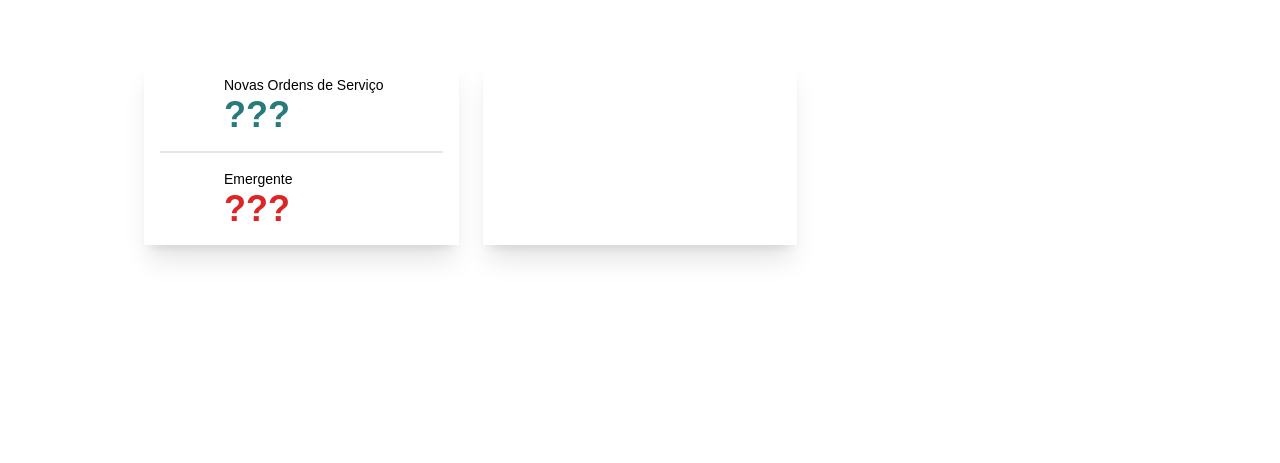
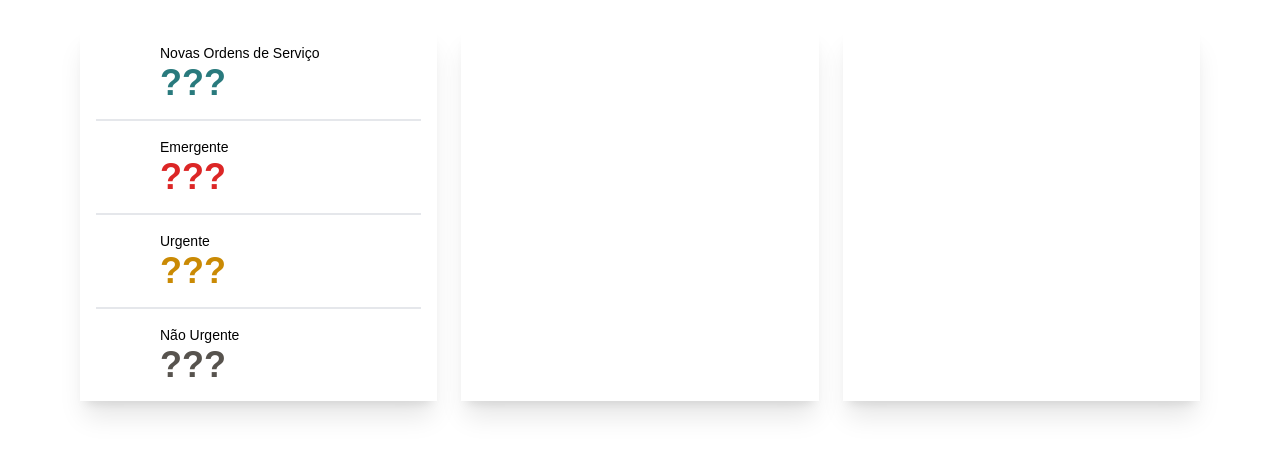
Before and after one commit to gabrielpistore/SiGOS-UFCAT, a Django app: page / in a window 1280 px wide. Shown: the part 337-800 px from the top of the page. Run offline with Django 5.2, Linux system fonts and the light colour scheme; style sheets or scripts are compiled from the project's sources; some libraries are stand-ins or nearby versions; some web fonts are replaced.

Commit message:
finish work order stats layout

```diff
--- a/core/templates/core/home.html
+++ b/core/templates/core/home.html
@@ -6,5 +6,6 @@
   <div class="grid grid-cols-3 gap-6">
     {% include "core/partials/workorder_stats.html" %}
     {% include "core/partials/workorder_charts.html" %}
+    {% include "core/partials/workorder_history.html" %}
   </div>
 {% endblock main %}
--- /dev/null
+++ b/core/templates/core/partials/workorder_history.html
@@ -0,0 +1 @@
+<div class="shadow-xl"></div>
--- a/core/templates/core/partials/workorder_stats.html
+++ b/core/templates/core/partials/workorder_stats.html
@@ -1,21 +1,39 @@
-<div class="shadow-xl">
+<div class="text-4xl shadow-xl">
   <ul class="px-4">
     <li class="flex gap-4 mt-4 border-b-2 text-primary">
-      <div class="w-12 text-6xl text-center">
+      <div class="w-12 my-auto text-center">
         <i class="fa-solid fa-plus"></i>
       </div>
       <div class="mb-4">
         <p class="text-sm font-medium text-black">Novas Ordens de Serviço</p>
-        <p class="text-4xl font-bold">???</p>
+        <p class="font-bold">???</p>
       </div>
     </li>
-    <li class="flex gap-4 mt-4 text-red-600">
-      <div class="w-12 text-6xl text-center">
+    <li class="flex gap-4 mt-4 text-red-600 border-b-2">
+      <div class="w-12 my-auto text-center">
         <i class="fa-solid fa-exclamation"></i>
       </div>
       <div class="mb-4">
         <p class="text-sm font-medium text-black">Emergente</p>
-        <p class="text-4xl font-bold">???</p>
+        <p class="font-bold">???</p>
+      </div>
+    </li>
+    <li class="flex gap-4 mt-4 text-yellow-600 border-b-2">
+      <div class="w-12 my-auto text-center">
+        <i class="fa-solid fa-triangle-exclamation"></i>
+      </div>
+      <div class="mb-4">
+        <p class="text-sm font-medium text-black">Urgente</p>
+        <p class="font-bold">???</p>
+      </div>
+    </li>
+    <li class="flex gap-4 mt-4 text-stone-600">
+      <div class="w-12 my-auto text-4xl text-center">
+        <i class="fa-solid fa-calendar-check"></i>
+      </div>
+      <div class="mb-4">
+        <p class="text-sm font-medium text-black">Não Urgente</p>
+        <p class="font-bold">???</p>
       </div>
     </li>
   </ul>
--- a/templates/global/base.html
+++ b/templates/global/base.html
@@ -16,7 +16,7 @@
   </head>
   <body class="font-rawline">
     {% include "global/partials/navbar.html" %}
-    <main class="px-10 py-20 md:px-36">
+    <main class="px-10 py-12 md:px-20">
       {% block main %}
       {% endblock main %}
     </main>
```
